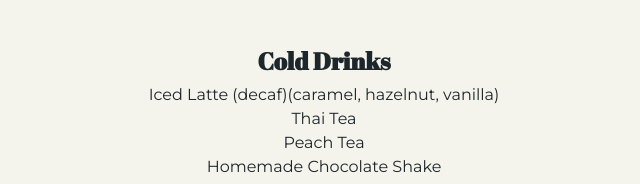
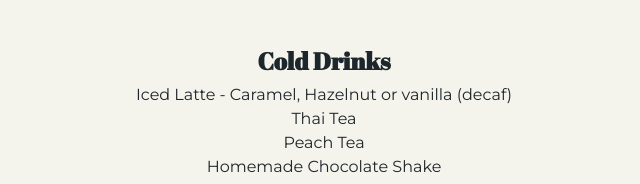
Before and after one commit to zacaree/zacaree.github.io, a plain HTML site: page index.html in a window 1280 px wide. Shown: the part 956-1140 px from the top of the page, 316-956 px from the left. Drawn offline with nearby package versions, Linux system fonts and the light colour scheme; no server answers.

Commit message:
Update index.html

```diff
--- a/index.html
+++ b/index.html
@@ -24,7 +24,7 @@
       <h1>Menu</h1>
       <ul>
         <h2>Cold Drinks</h2>
-        <li>Iced Latte (decaf)(caramel, hazelnut, vanilla)</li>
+        <li>Iced Latte - Caramel, Hazelnut or vanilla (decaf)</li>
         <li>Thai Tea</li>
         <li>Peach Tea</li>
         <li>Homemade Chocolate Shake</li>
```
